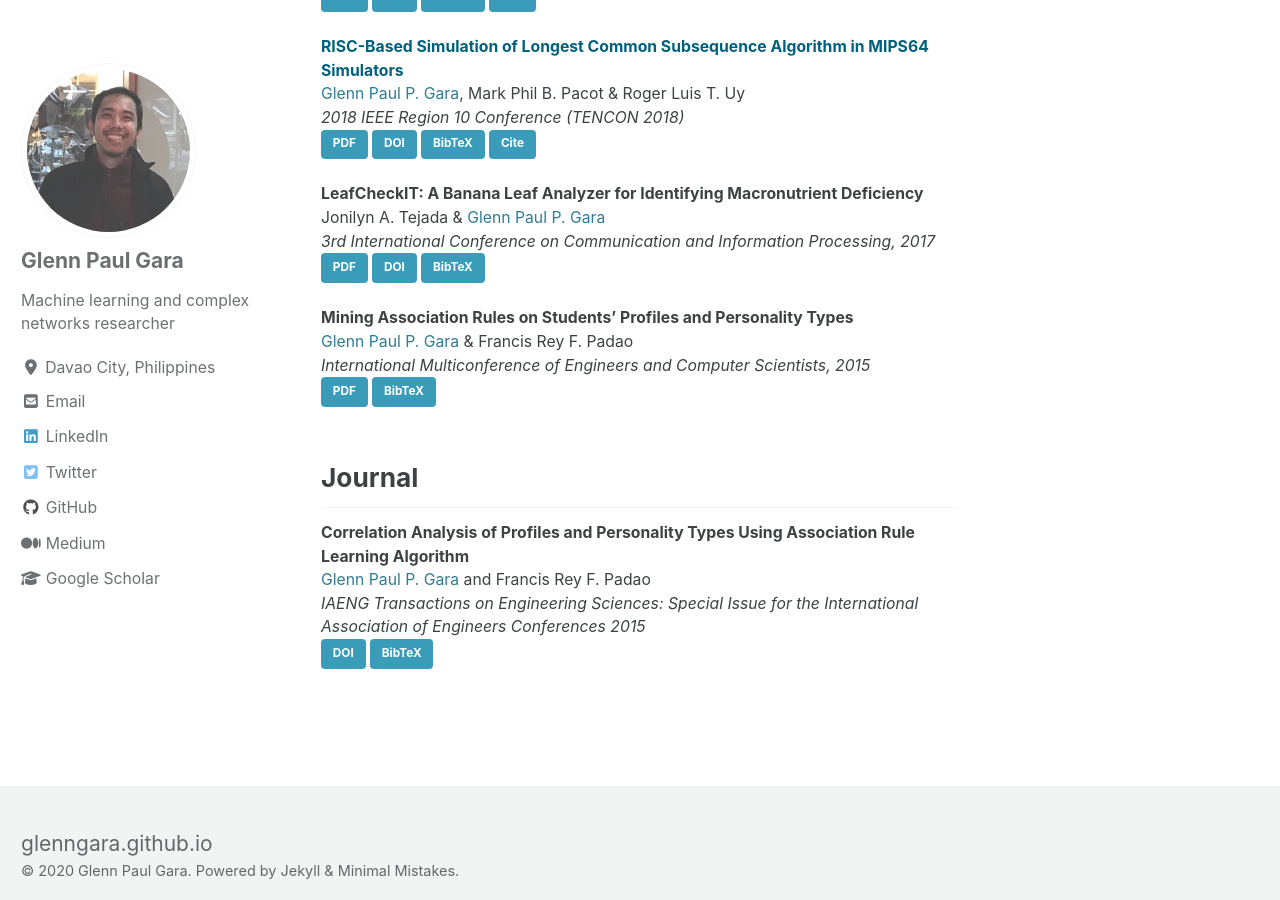
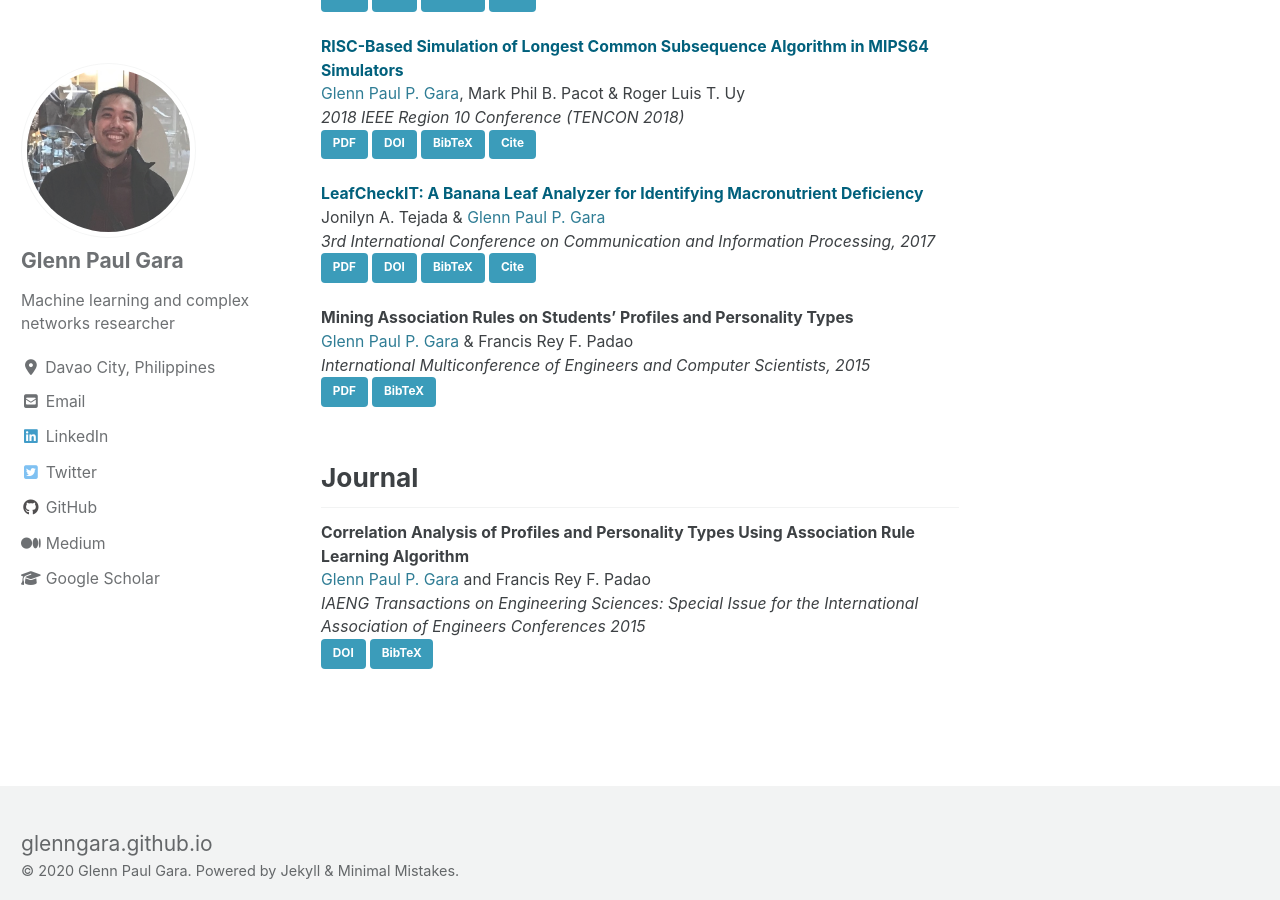
Before and after one commit to glenngara/glenngara.github.io, a Jekyll site: the page built from _pages/publications.md, in a window 1280 px wide and 900 px high, scrolled down 550 px. Built offline with Jekyll 4.4.1, drawn with Linux system fonts in a browser that asks for light colours; cached includes are drawn as plain includes; nearby versions of some CDN libraries.

Commit message:
Edited content

```diff
--- a/_pages/publications.md
+++ b/_pages/publications.md
@@ -30,12 +30,13 @@ Eduardo B. Santiago & [Glenn Paul P. Gara](/)
 <a href="/publications/lcs-risc-simulation#bibtex" class="btn btn--info">BibTeX</a>
 <a href="/publications/lcs-risc-simulation#cite" class="btn btn--info">Cite</a>
 
-**LeafCheckIT: A Banana Leaf Analyzer for Identifying Macronutrient Deficiency**
+[**LeafCheckIT: A Banana Leaf Analyzer for Identifying Macronutrient Deficiency**](/publications/leafcheckit/){: style="color: #01607C"}
 Jonilyn A. Tejada & [Glenn Paul P. Gara](/)
 *3rd International Conference on Communication and Information Processing, 2017*
-<a href="/assets/files/publications/tejada2017_leafcheckit.pdf" class="btn btn--info">PDF</a>
+<a href="/assets/files/publications/leafcheckit/tejada2017_leafcheckit.pdf" class="btn btn--info">PDF</a>
 <a href="https://doi.org/10.1145/3162957.3163035" class="btn btn--info">DOI</a>
-<a href="" class="btn btn--info">BibTeX</a>
+<a href="/publications/leafcheckit#bibtex" class="btn btn--info">BibTeX</a>
+<a href="/publications/leafcheckit#cite" class="btn btn--info">Cite</a>
 
 **Mining Association Rules on Students' Profiles and Personality Types**
 [Glenn Paul P. Gara](/) & Francis Rey F. Padao
```
Also changed, not shown: 1 other file.
